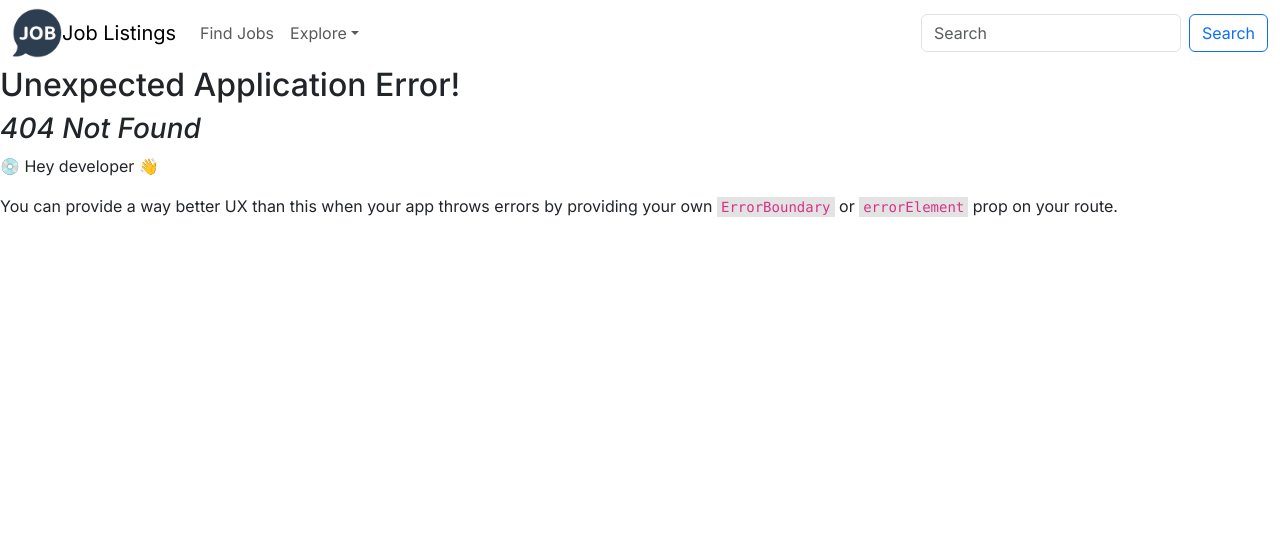
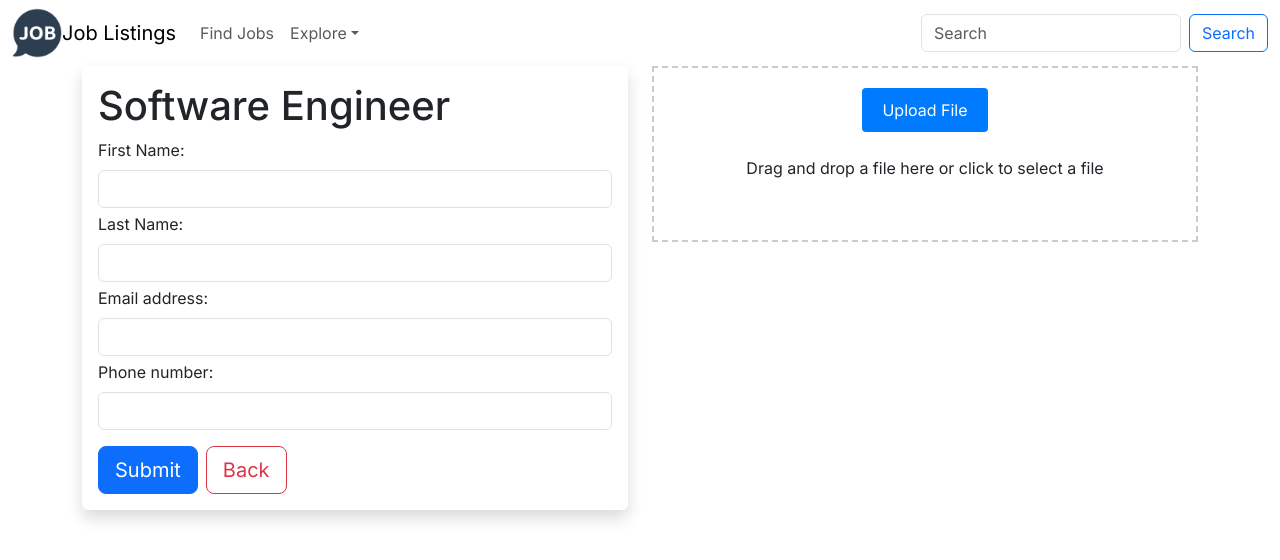
Before and after one commit to marielyeng/Applicant-Screening, a React (Create React App) app in the folder screening-app/frontend/: page /apply in a window 1280 px wide. Before the commit this address had no page. Shown: the top 560 px of the page. Built offline with nearby package versions, Linux system fonts and the light colour scheme.

Commit message:
Create buttons and containers

```diff
--- a/screening-app/frontend/src/AppRoute.tsx
+++ b/screening-app/frontend/src/AppRoute.tsx
@@ -2,11 +2,16 @@ import React from "react";
 import { createBrowserRouter, RouterProvider } from "react-router-dom";
 import { Router } from "@remix-run/router";
 import { Home } from "./pages/Home";
+import { JobApplication } from "./pages/JobApplication";
 
 const router: Router = createBrowserRouter([
     {
         path: '/',
         element: <Home />
+    },
+    {
+        path: '/apply',
+        element: <JobApplication />
     }
 ])
 
--- /dev/null
+++ b/screening-app/frontend/src/components/CustomButton.tsx
@@ -0,0 +1,32 @@
+// CustomButton.tsx
+import React from 'react';
+import { Button } from 'react-bootstrap';
+
+interface CustomButtonProps {
+    variant: string; // Button variant (e.g., 'primary', 'outline-light')
+    size?: 'sm' | 'lg' | undefined; // Optional size
+    text: string; // Button text
+    className?: string; // Additional classes for styling
+    onClick?: () => void; // Optional click handler
+}
+
+const CustomButton: React.FC<CustomButtonProps> = ({
+    variant,
+    size,
+    text,
+    className = '',
+    onClick,
+}) => {
+    return (
+        <Button
+            variant={variant}
+            size={size}
+            className={` ${className}`}
+            onClick={onClick}
+        >
+            {text}
+        </Button>
+    );
+};
+
+export default CustomButton;
--- a/screening-app/frontend/src/components/FormApplication.tsx
+++ b/screening-app/frontend/src/components/FormApplication.tsx
@@ -1,8 +1,8 @@
 import React from 'react';
-import Button from 'react-bootstrap/Button';
 import Form from 'react-bootstrap/Form';
 import Alert from "react-bootstrap/Alert";
 import { Heading } from './Heading';
+import CustomButton from './CustomButton';
 
 export const FormApplication: React.FC = () => {
   return (
@@ -50,15 +50,21 @@ export const FormApplication: React.FC = () => {
             />
         </Form.Group>
 
-        <Button variant="primary" type="submit">
-            {/* {isSubmission ? 'Sending...' : 'Send'} */}
-            Apply
-        </Button>
-
-        <Button variant="light" type="submit">
-            {/* {isSubmission ? 'Sending...' : 'Send'} */}
-            Back
-        </Button>
+        <div className="d-flex">
+            <CustomButton
+                variant="primary"
+                size="lg"
+                text="Submit"
+                className="me-2"
+              //  onClick={handleApplyClick}
+            />
+            <CustomButton
+                variant="outline-danger"
+                size="lg"
+                text="Back"
+              //  onClick={handleBackClick}
+            />
+        </div>
 
         {/* {isSubmitted && (
             <Alert variant="success" className="mt-3">
--- a/screening-app/frontend/src/components/FormFileUpload.tsx
+++ b/screening-app/frontend/src/components/FormFileUpload.tsx
@@ -44,19 +44,17 @@ export const FormFileUpload: React.FC<FileUploadProps> = ({ onFileUpload }) => {
       onDragLeave={handleDragLeave}
       onDrop={handleDrop}
     >
-      <p>Drag and drop a file here or click to select a file</p>
+
       <HiddenFileInput
         type="file"
         onChange={handleFileChange}
         id="fileUpload"
       />
       <UploadLabel htmlFor="fileUpload">Upload File</UploadLabel>
+      <p className='py-4'>Drag and drop a file here or click to select a file</p>
     </DropContainer>
   );
 };
-
-/////////////////////////////////////////
-// Styled Components
 
 interface DropContainerProps {
   dragActive: boolean;
--- a/screening-app/frontend/src/components/JobCards.tsx
+++ b/screening-app/frontend/src/components/JobCards.tsx
@@ -1,5 +1,7 @@
 import React from 'react';
 import Card from 'react-bootstrap/Card';
+import CustomButton from './CustomButton';
+import '.././styles/global.css';
 
 interface JobCardProps {
     id?: string;
@@ -20,6 +22,11 @@ export const JobCards: React.FC<JobCardProps> = ({id, title, description, detail
         </Card.Text>
         <Card.Link href="#">{link}</Card.Link>
       </Card.Body>
+      <div className="d-flex justify-content-start">
+          <a href="https://www.example.com" target="_blank" className="underlined btn btn-link me-2 p-2">
+            Apply
+          </a>
+      </div>
     </Card>
   );
 }
--- a/screening-app/frontend/src/pages/Home.tsx
+++ b/screening-app/frontend/src/pages/Home.tsx
@@ -1,14 +1,18 @@
 import React from "react";
 import Container from "react-bootstrap/Container";
-import { FormApplication } from "../components/FormApplication";
-import { FormFileUpload } from "../components/FormFileUpload";
+import { JobCards } from "../components/JobCards";
+import { Heading } from "../components/Heading";
 
 export const Home: React.FC = () => {
     return (
         <Container>
-            <h1>Job Listings</h1>
-            <FormApplication />
-            <FormFileUpload />
+            <Heading title = 'Job Listings' />
+            <JobCards
+                title='Network Administrator'
+                description="Lorem Ipsum Dolor"
+                details='Manila, Philippines'
+                link='/'
+            />
         </Container>
     )
 }
--- /dev/null
+++ b/screening-app/frontend/src/pages/JobApplication.tsx
@@ -0,0 +1,17 @@
+import React from "react";
+import Container from 'react-bootstrap/Container';
+import Row from 'react-bootstrap/Row';
+import Col from 'react-bootstrap/Col';
+import { FormApplication } from "../components/FormApplication";
+import { FormFileUpload } from "../components/FormFileUpload";
+
+export const JobApplication: React.FC = () => {
+    return (
+        <Container>
+      <Row>
+        <Col><FormApplication /></Col>
+        <Col><FormFileUpload /></Col>
+      </Row>
+    </Container>
+    )
+}
--- /dev/null
+++ b/screening-app/frontend/src/styles/global.css
@@ -0,0 +1,5 @@
+.custom-button {
+    width: 40%; /* Set your desired width */
+    min-width: 100px; /* Minimum width to maintain usability */
+    max-width: 200px; /* Maximum width to prevent it from getting too large */
+}
```
